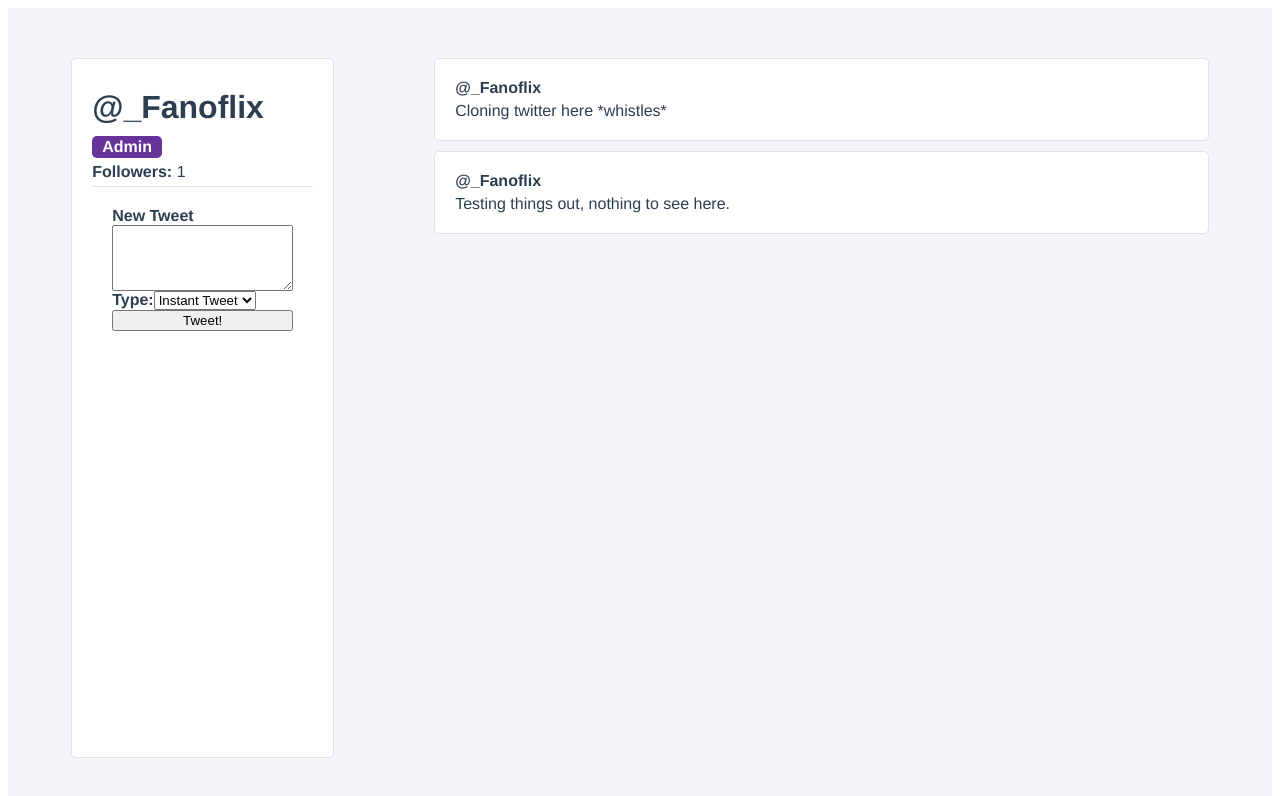
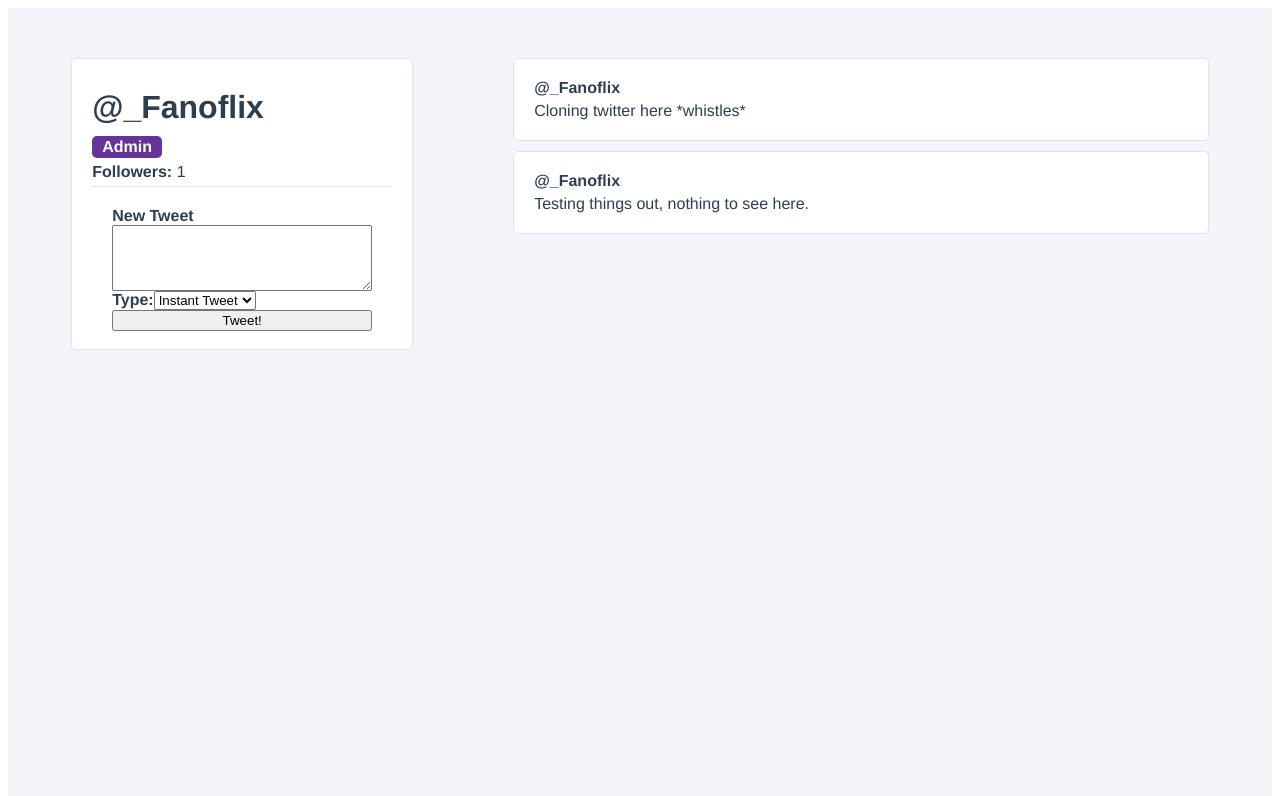
Before and after one commit to Fanoflix/twitter-clone, a Vue app: page / in a window 1280 px wide. Shown: the top 796 px of the page. Built offline with nearby package versions, Linux system fonts and the light colour scheme.

Commit message:
Update UserProfile.vue
--- The text area empties when you submit the tweet

```diff
--- a/src/components/UserProfile.vue
+++ b/src/components/UserProfile.vue
@@ -106,6 +106,7 @@
               content: this.newTweetContent
             })
           }
+          this.newTweetContent = '';
         }
       },
       mounted() {
@@ -132,6 +133,8 @@
     background-color: white;
     border-radius: 5px;
     border: 1px solid #dfe3e8;
+    width: 300px;
+    height: 250px;
 }
 
 .user-profile__username {
```
